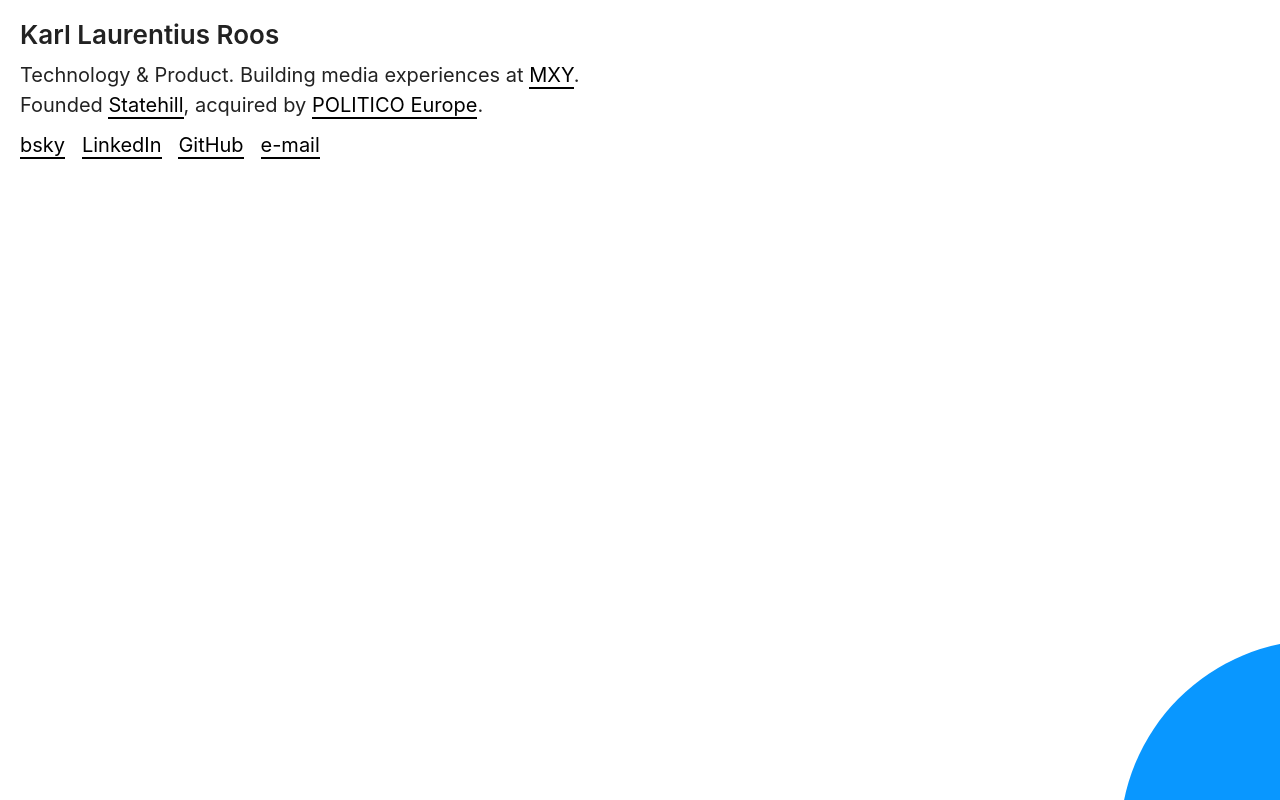
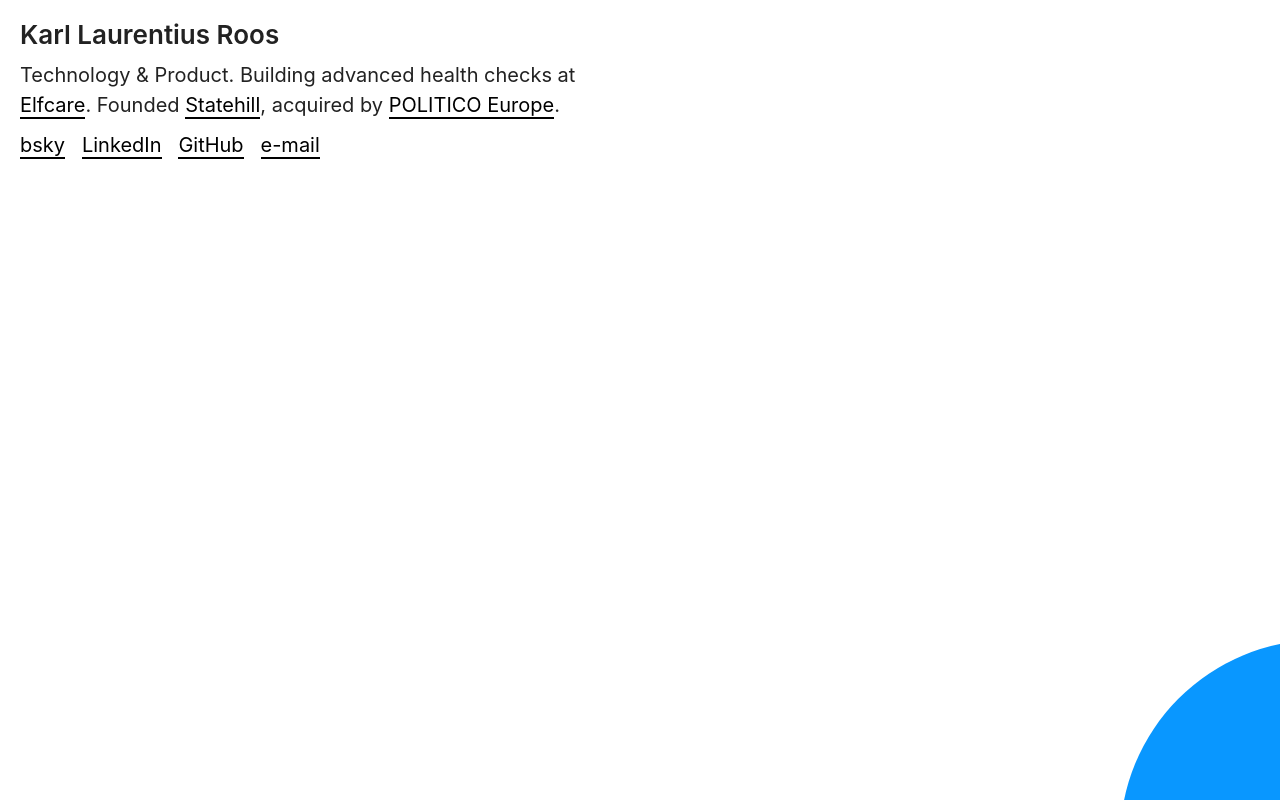
Before and after one commit to klr/klr.io, a website: page src/index.html in a window 1280 px wide. Drawn offline with Linux system fonts and the light colour scheme.

Commit message:
chore: update

```diff
--- a/package.json
+++ b/package.json
@@ -10,8 +10,8 @@
   "license": "ISC",
   "dependencies": {},
   "devDependencies": {
-    "@parcel/packager-raw-url": "^2.16.1",
-    "@parcel/transformer-jsonld": "^2.16.1",
-    "parcel": "^2.16.1"
+    "@parcel/packager-raw-url": "^2.16.3",
+    "@parcel/transformer-jsonld": "^2.16.3",
+    "parcel": "^2.16.3"
   }
 }
--- a/src/index.html
+++ b/src/index.html
@@ -26,7 +26,7 @@
   <section>
     <h1>Karl Laurentius Roos</h1>
 
-    <p>Technology & Product. Building media experiences at <a href="https://mxy.gmbh">MXY</a>. Founded <a href="https://digiday.com/media/politico-europe-grew-subscriptions-business-50-percent-2018/">Statehill</a>, acquired by <a href="https://politico.eu">POLITICO Europe</a>.</p>
+    <p>Technology & Product. Building advanced health checks at <a href="https://elf.care">Elfcare</a>. Founded <a href="https://digiday.com/media/politico-europe-grew-subscriptions-business-50-percent-2018/">Statehill</a>, acquired by <a href="https://politico.eu">POLITICO Europe</a>.</p>
 
     <p><a href="https://bsky.app/profile/klr.io">bsky</a>&nbsp;&nbsp;&nbsp;<a href="https://www.linkedin.com/in/karlroos/">LinkedIn</a>&nbsp;&nbsp;&nbsp;<a href="https://github.com/klr">GitHub</a>&nbsp;&nbsp;&nbsp;<a href="mailto:karl@roos.email">e-mail</a></p>
   </section>
```
Also changed, not shown: 1 other file.
